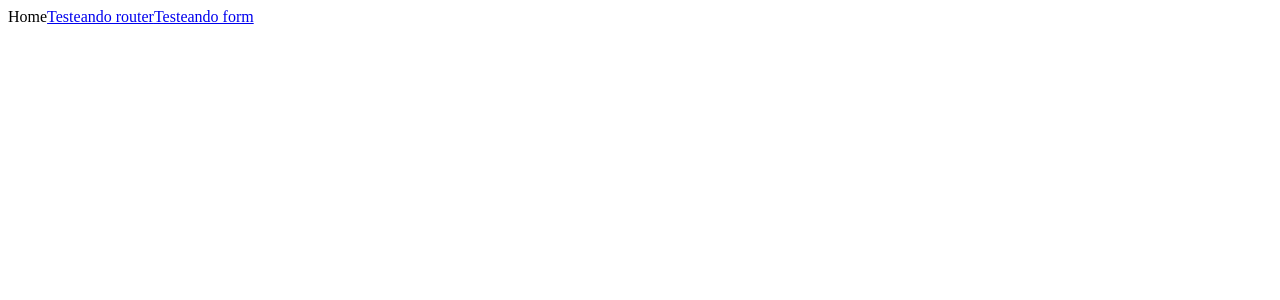
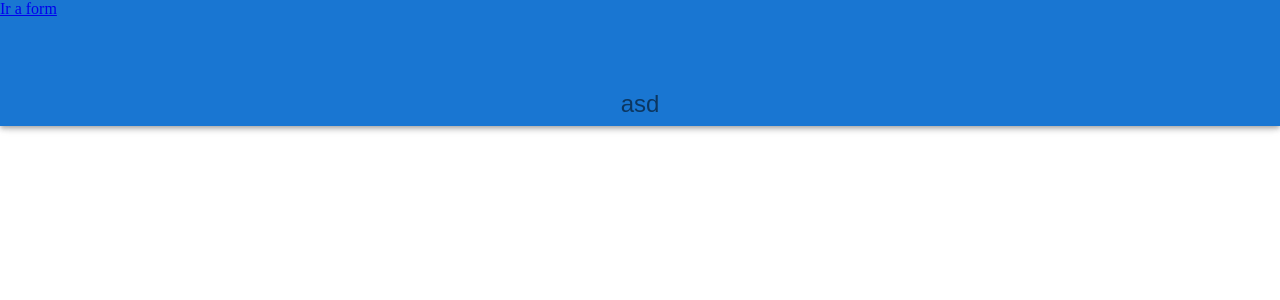
Before and after one commit to lupydev/pet-finder, a React (Vite) app in the folder front/: page / in a window 1280 px wide. Shown: the top 300 px of the page. Built offline with nearby package versions, Linux system fonts and the light colour scheme.

Commit message:
resolving conflicts

```diff
--- a/front/package.json
+++ b/front/package.json
@@ -16,6 +16,7 @@
     "formik": "^2.2.9",
     "react": "^18.2.0",
     "react-dom": "^18.2.0",
+    "react-icons": "^4.4.0",
     "react-router-dom": "^6.4.1"
   },
   "devDependencies": {
--- a/front/src/pages/home/Home.tsx
+++ b/front/src/pages/home/Home.tsx
@@ -1,13 +1,16 @@
 import React from 'react'
 import { Link } from 'react-router-dom'
+import { AppBar, Box, Toolbar, Typography, IconButton } from '@mui/material'
 
 const Home = () => {
     return (
-        <div>
-            Home
-            <Link to="/found">Testeando router</Link>
-            <Link to="/form">Testeando form</Link>
-        </div>
+        <Box>
+            <AppBar>
+                <Link to="/form">Ir a form</Link>
+                <Toolbar />
+                <IconButton>asd</IconButton>
+            </AppBar>
+        </Box>
     )
 }
 
```
